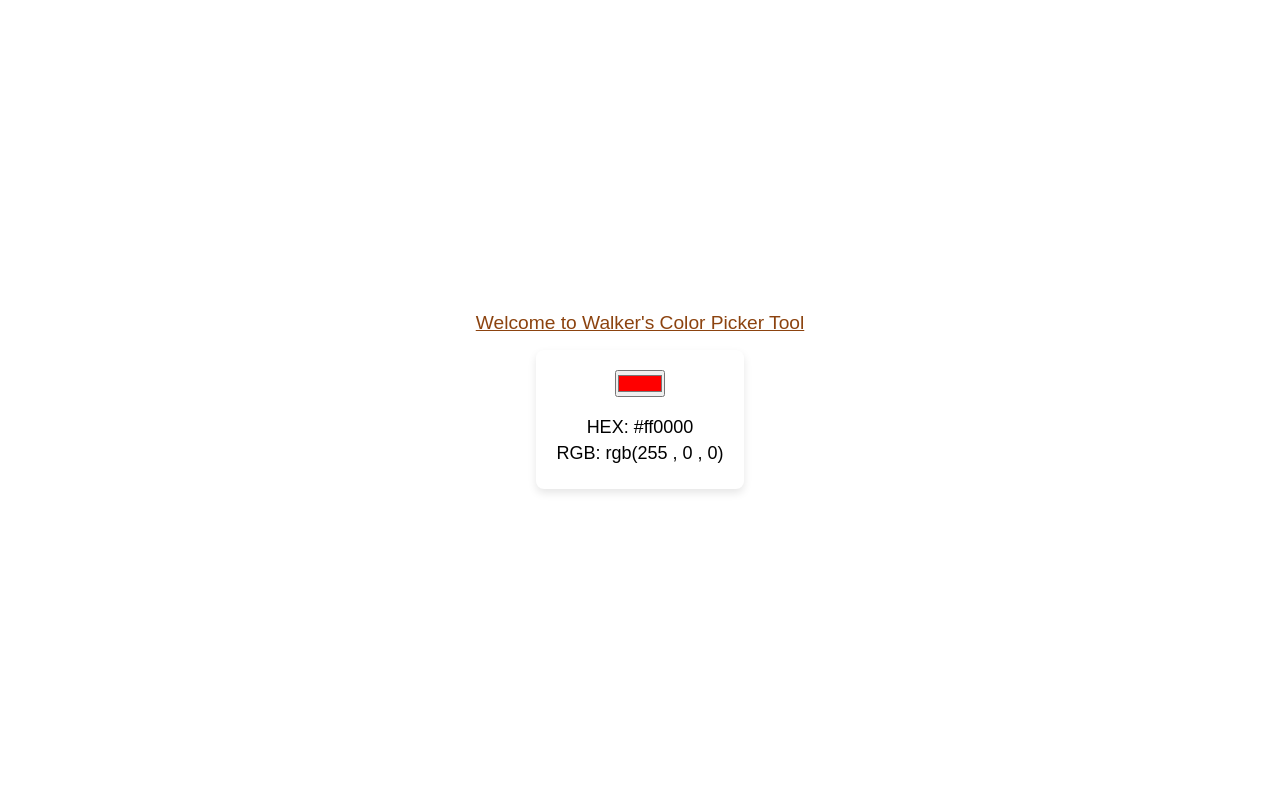
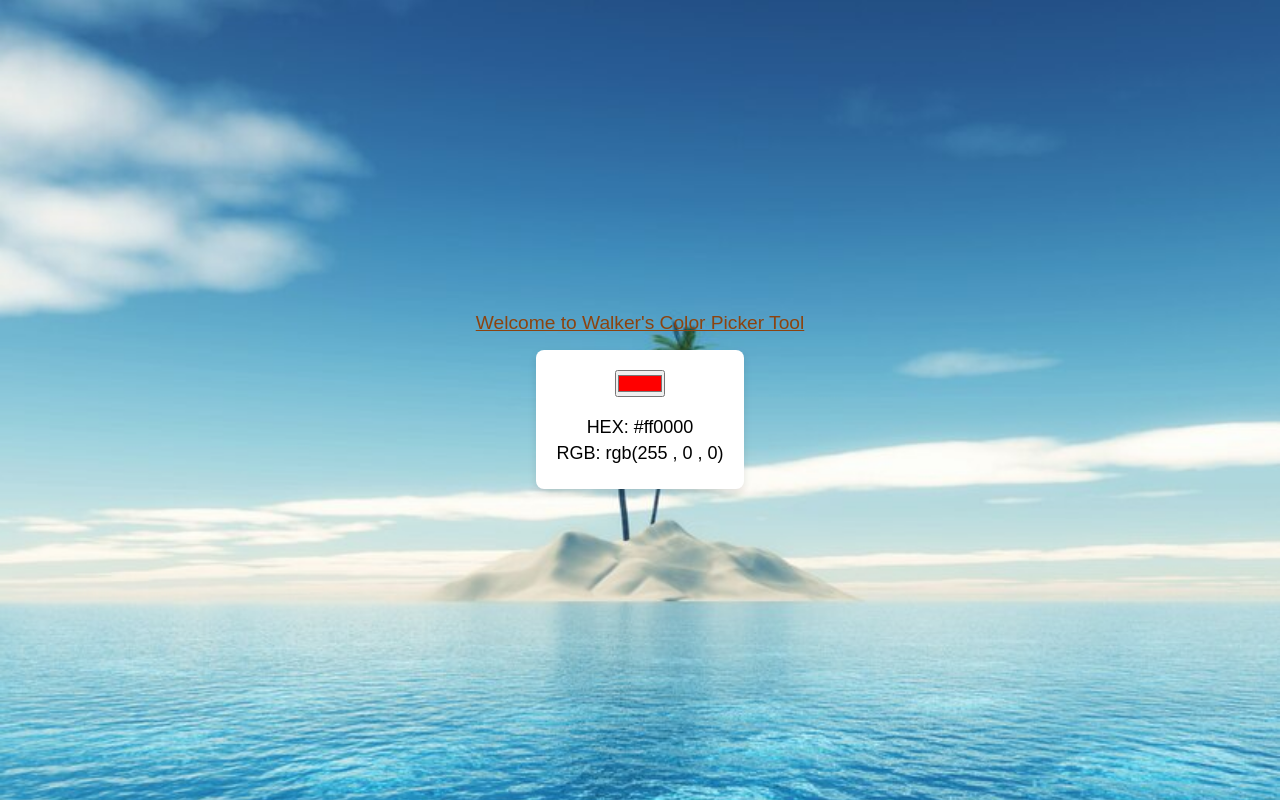
Before and after one commit to JohnsonSaka123/color_picker, a plain HTML site: page index.html in a window 1280 px wide. Drawn offline with Linux system fonts and the light colour scheme.

Commit message:
Added a background image to my page

```diff
--- a/styles.css
+++ b/styles.css
@@ -11,6 +11,9 @@ body{
   font-family: "Poppins" , sans-serif;
   flex-direction: column;
   gap: 1rem;
+  background-image: url('./3d-tropical-palm-tree-island_1048-10632.jpg');
+  background-repeat: no-repeat;
+  background-size: cover;
 }
 .heading{
   font-size: 1.2rem;
```
Also changed, not shown: 3d-tropical-palm-tree-island_1048-10632.jpg (added).
